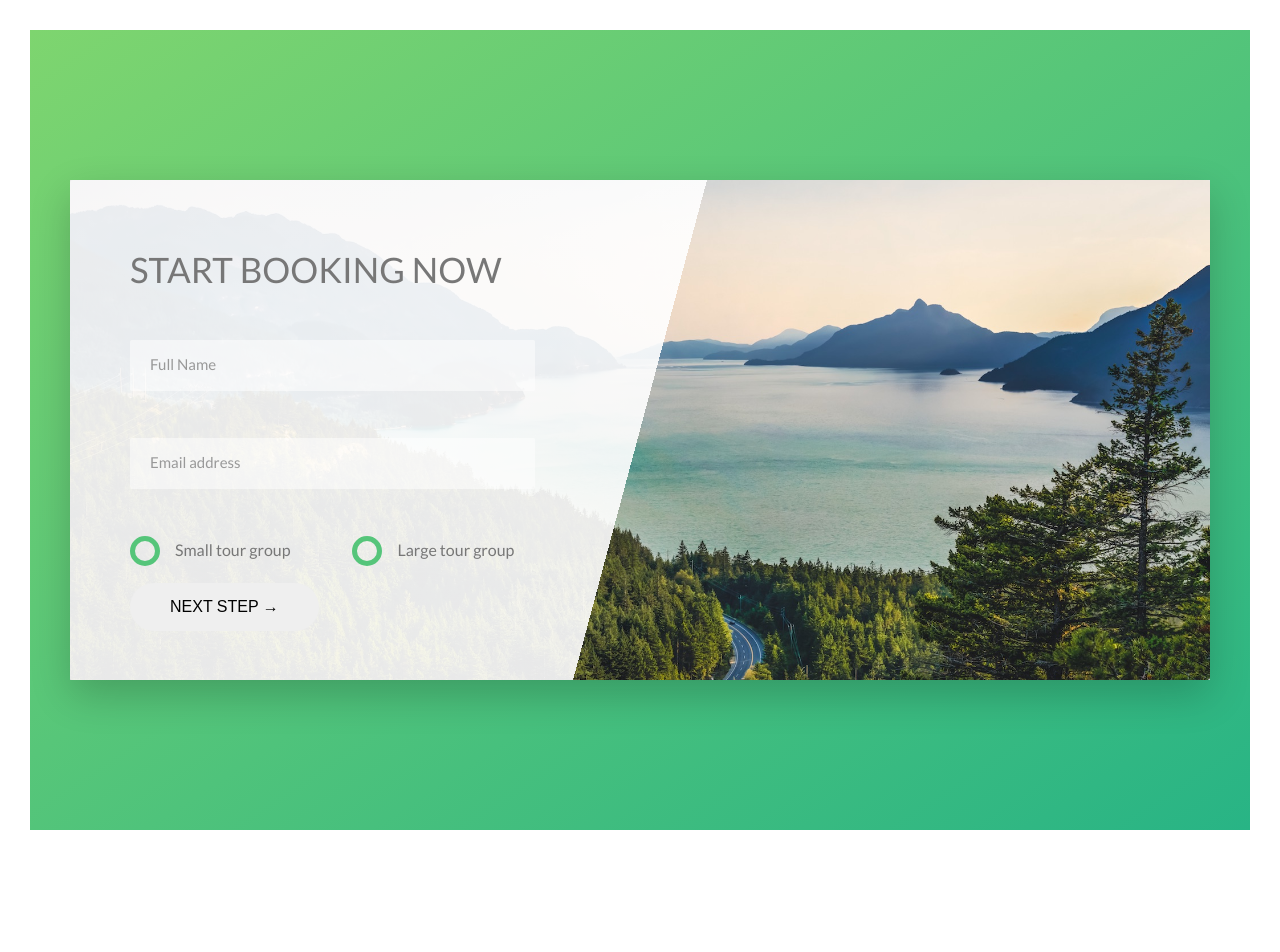
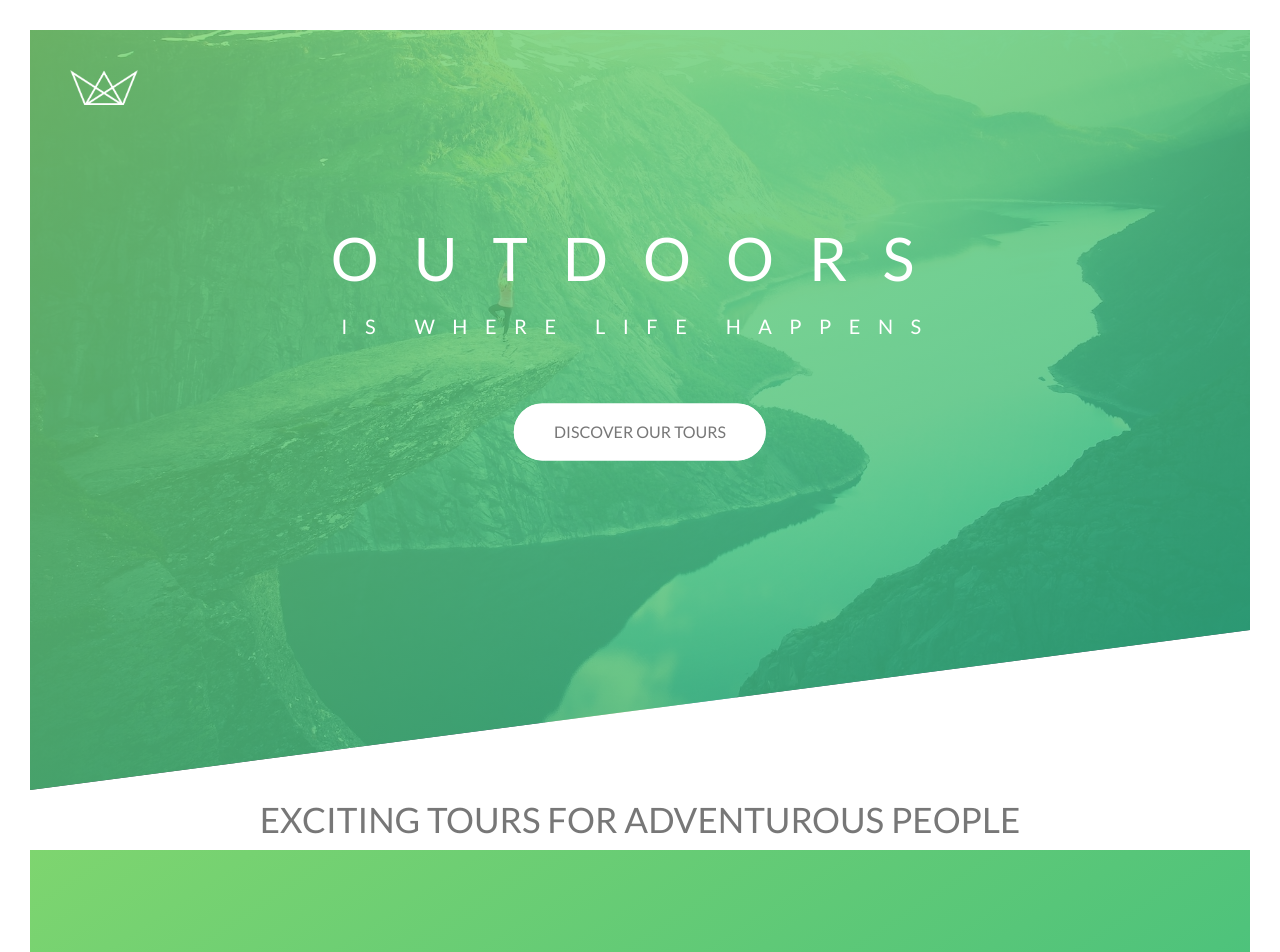
Before and after one commit to milesdavis71/sass, a website: page index.html in a window 1280 px wide. Shown: the top 952 px of the page. Before the commit the page ends 860 px from the top, so only its background shows below. Drawn offline with Linux system fonts and the light colour scheme.

Commit message:
Az after és a before hozzáadása az  universal selectorhoz. A box-sizing örököltetése (inherit) a body-ból az universal selectorba.

```diff
--- a/index.html
+++ b/index.html
@@ -15,7 +15,7 @@
 </head>
 
 <body>
-    <!-- <header class="header">
+    <header class="header">
         <div class="header__logo-box"><img src="img/logo-white.png" alt="" class="header__logo"></div>
         <div class="header__text-box">
             <h1 class="heading-primary">
@@ -24,15 +24,15 @@
             </h1>
             <a href="#" class="btn btn--white btn--animated">Discover our tours</a>
         </div>
-    </header> -->
+    </header>
     <main>
-        <!-- <section class="section-about">
+        <section class="section-about">
             <div class="u-center-text">
                 <h2 class="heading-secondary">
                     Exciting tours for adventurous people
                 </h2>
             </div>
-        </section> -->
+        </section>
 
         <section class="section-book">
             <div class="row">
--- a/sass/abstracts/_mixins.scss
+++ b/sass/abstracts/_mixins.scss
@@ -42,7 +42,7 @@ ORDER: Base + typography > general layout + grid > page layout > components
     }
   }
   @if $breakpoint == big-desktop {
-    @media (max-width: 112.5rem) {
+    @media (min-width: 112.5rem) {
       @content;
     }
   }
--- a/sass/base/_base.scss
+++ b/sass/base/_base.scss
@@ -1,22 +1,25 @@
-* {
+*,
+*::after,
+*::before {
   margin: 0;
   padding: 0;
-  box-sizing: border-box;
+  box-sizing: inherit;
 }
 
 html {
   /* 1 rem értékének meghatározása */
   font-size: 62.5%;
-}
 
-@include respond(tab-port) {
-  font-size: 50%;
-}
-@include respond(tab-land) {
-  font-size: 56.25%;
-}
-@include respond(big-desktop) {
-  font-size: 75%;
+  @include respond(tab-land) {
+    font-size: 56.25%;
+  }
+  @include respond(tab-port) {
+    font-size: 50%;
+  }
+
+  @include respond(big-desktop) {
+    font-size: 75%;
+  }
 }
 
 body {
```
Also changed, not shown: css/style.css.
